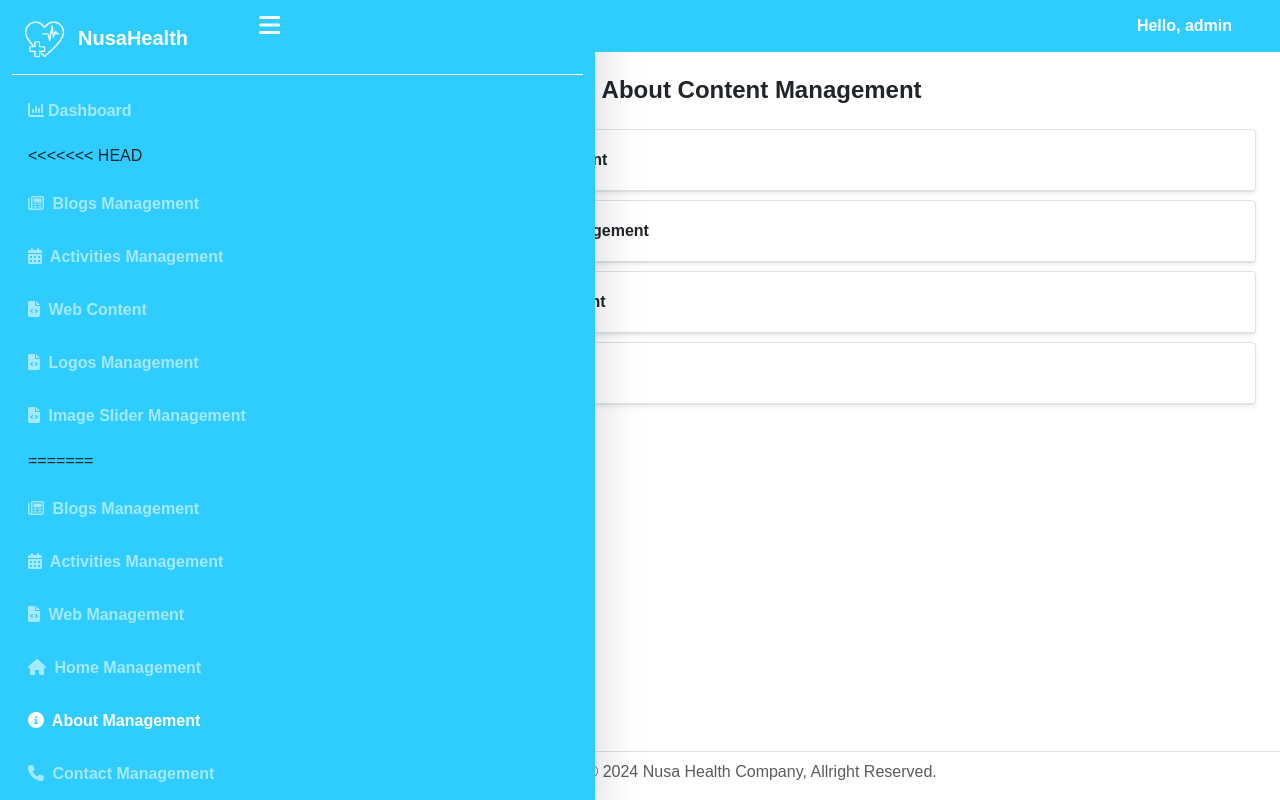
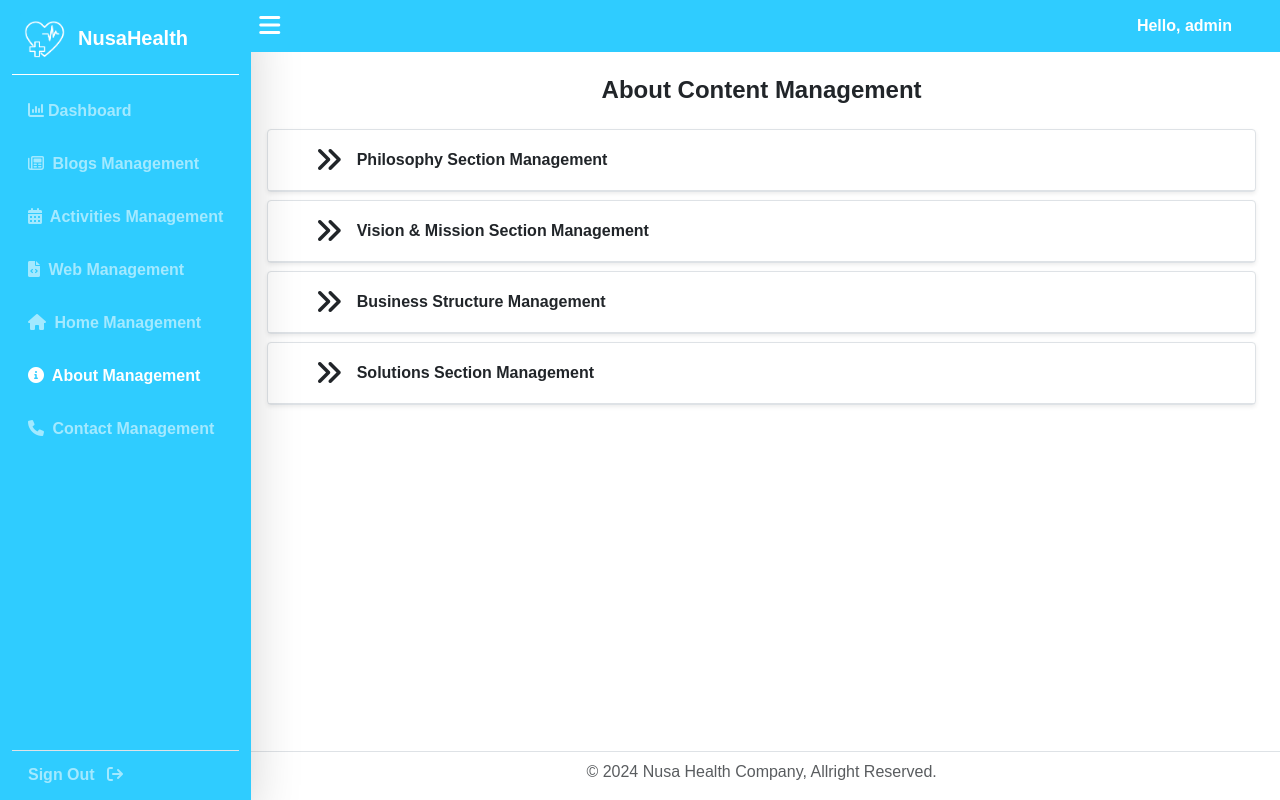
Before and after one commit to Anhar12/NusaHealth, a Django app: page /dashboard/about-management in a window 1280 px wide. Run offline with Django 5.2, Linux system fonts and the light colour scheme; a user stored in the database is signed in; data comes from the database, SQL or seed files in the repository; parts of the project's set-up code (start-up, migrations or seed data) failed here and were passed over; some libraries are stand-ins or nearby versions.

Commit message:
resolved merge conflict in Dashboard\nav.html

```diff
--- a/NusaHealthCompany/NusaHealthApp/templates/Dashboard/nav.html
+++ b/NusaHealthCompany/NusaHealthApp/templates/Dashboard/nav.html
@@ -22,34 +22,6 @@
                         <i class="fa-solid fa-chart-column me-1"></i>Dashboard
                     </a>
                 </li>
-<<<<<<< HEAD
-            </li>
-            <li class="nav-item">
-                <a class="nav-link fw-semibold {% if section == 'blogs-management' %}active{% endif %}" href="{% url 'blogs-management' %}">
-                    <i class="fa-regular fa-newspaper me-1"></i> Blogs Management
-                </a>
-            </li>
-            <li class="nav-item">
-                <a class="nav-link fw-semibold {% if section == 'activities-management' %}active{% endif %}" href="{% url 'activities-management' %}">
-                    <i class="fa-solid fa-calendar-days me-1"></i> Activities Management
-                </a>
-            </li>
-            <li class="nav-item">
-                <a class="nav-link fw-semibold {% if section == 'content-management' %}active{% endif %}" href="{% url 'content-management' %}">
-                    <i class="fa-solid fa-file-code me-1"></i> Web Content
-                </a>
-            </li>
-            <li class="nav-item">
-                <a class="nav-link fw-semibold {% if section == 'logos-management' %}active{% endif %}" href="{% url 'logos-management' %}">
-                    <i class="fa-solid fa-file-code me-1"></i> Logos Management
-                </a>
-            </li>
-            <li class="nav-item">
-                <a class="nav-link fw-semibold {% if section == 'imageSlider-management' %}active{% endif %}" href="{% url 'imageSlider-management' %}">
-                    <i class="fa-solid fa-file-code me-1"></i> Image Slider Management
-                </a>
-            </li>
-=======
                 <li class="nav-item">
                     <a class="nav-link fw-semibold {% if section == 'blogs-management' %}active{% endif %}" href="{% url 'blogs-management' %}">
                         <i class="fa-regular fa-newspaper me-1"></i> Blogs Management
@@ -80,7 +52,6 @@
                         <i class="fa-solid fa-phone me-1"></i> Contact Management
                     </a>
                 </li>
->>>>>>> 089a6cc473503165b5e1f5a9a20fab9cc1c5132c
             </ul>
         </div>
 
```
